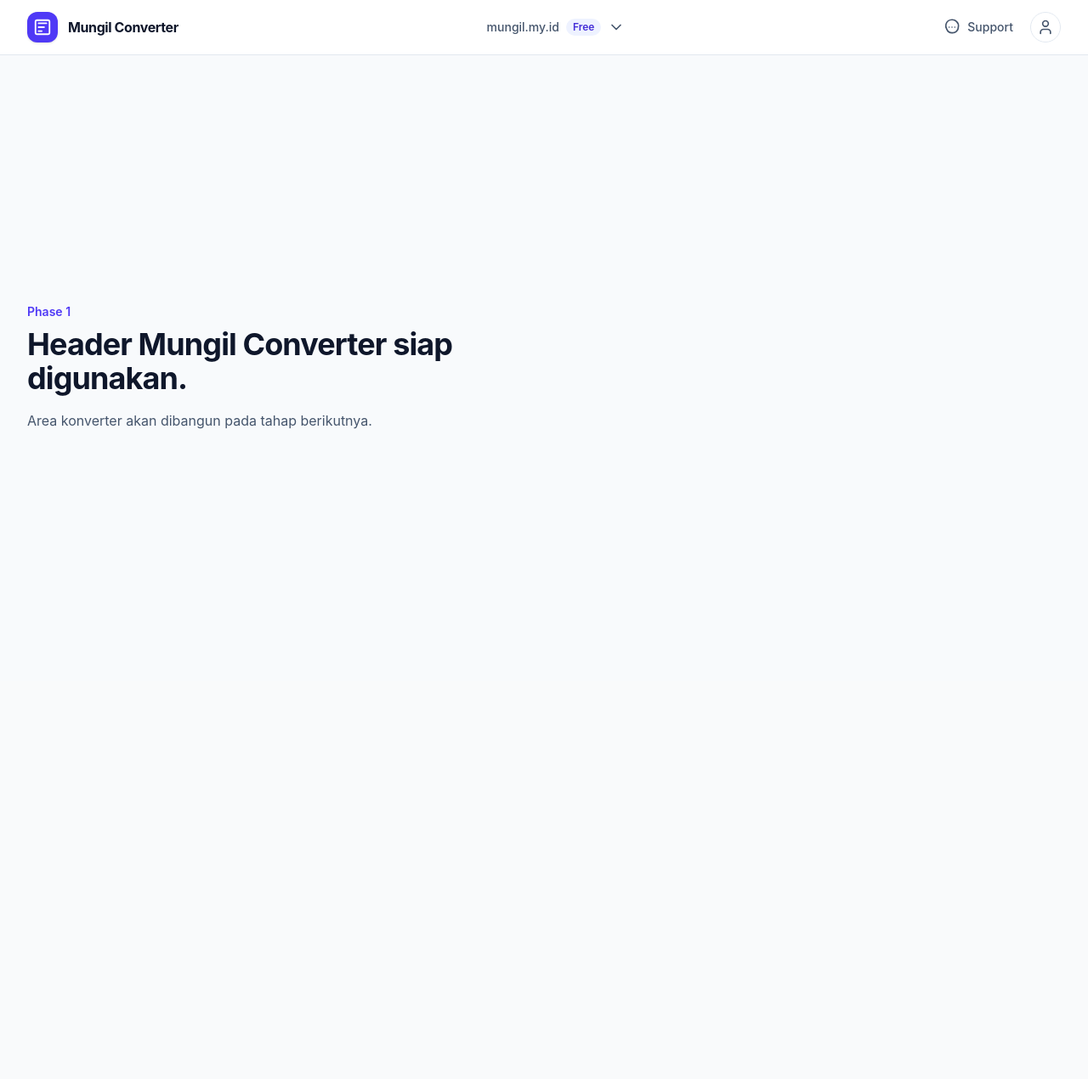
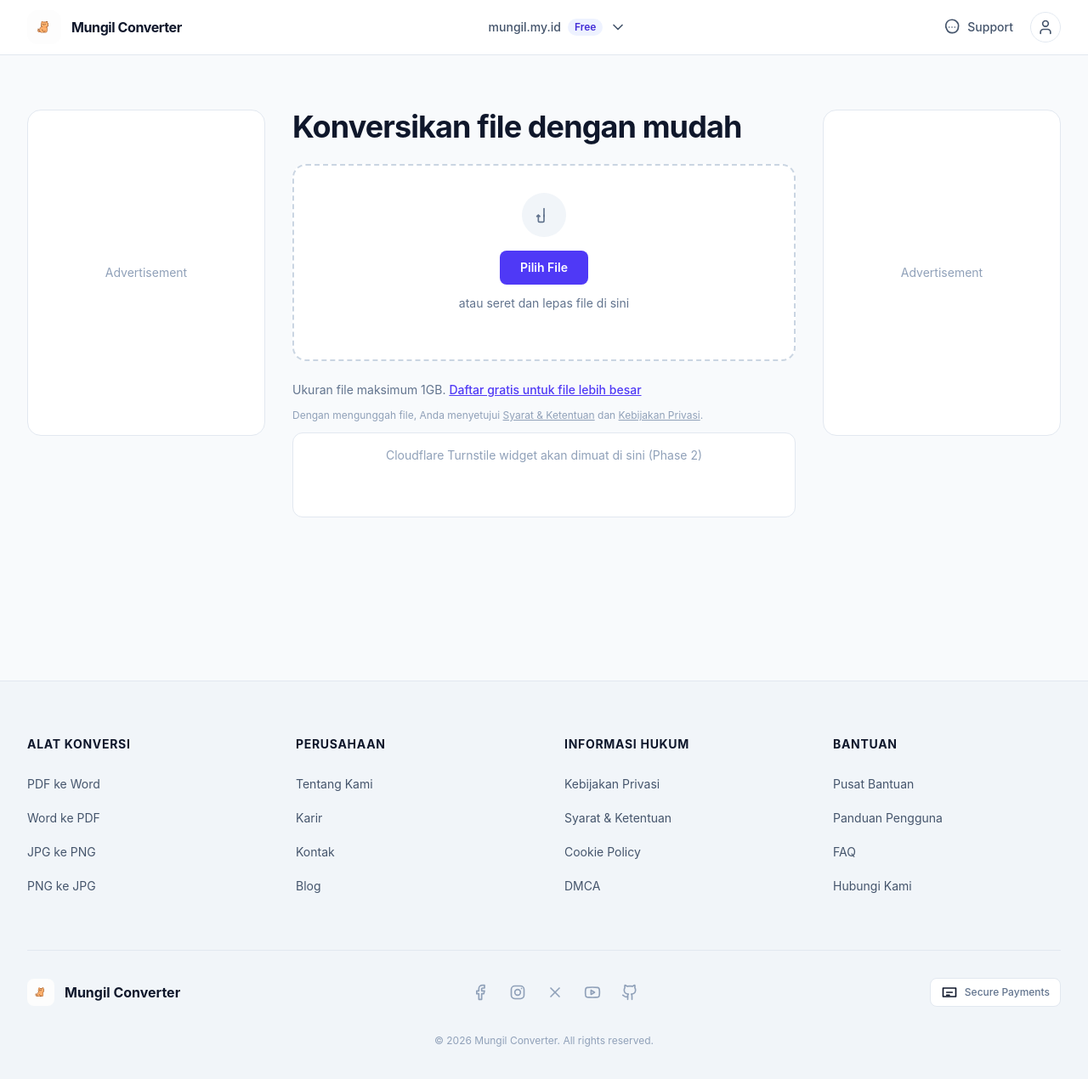
Before and after one commit to AMillionDriver/converter.mungil, a React (Vite) app in the folder APP/: page / in a window 1280 px wide. Shown: the top 1270 px of the page at 85% size. Before the commit the page ends 801 px from the top, so only its background shows below. Built offline with nearby package versions, Linux system fonts and the light colour scheme.

Commit message:
Phase 1: Membuat header, Footer, Main content serta layouting (Done/Completed)

```diff
--- a/APP/src/App.tsx
+++ b/APP/src/App.tsx
@@ -1,9 +1,30 @@
-import { useState } from 'react';
+import { useRef, useState, type DragEvent } from 'react';
 
-type IconName = 'chevronDown' | 'menu' | 'message' | 'user' | 'x';
+type IconName =
+  | 'chevronDown'
+  | 'creditCard'
+  | 'facebook'
+  | 'github'
+  | 'instagram'
+  | 'menu'
+  | 'message'
+  | 'upload'
+  | 'user'
+  | 'x'
+  | 'youtube';
 
 const iconPaths: Record<IconName, string[]> = {
   chevronDown: ['m6 9 6 6 6-6'],
+  creditCard: ['M21 6H3v12h18z', 'M8 12h8', 'M8 16h4'],
+  github: [
+    'M15 22v-4a4.8 4.8 0 0 0-1-3.5c3 0 6-2 6-5.5.08-1.25-.27-2.48-1-3.5.28-1.15.28-2.35 0-3.5 0 0-1 0-3 1.5-2.64-.5-5.36-.5-8 0C6 2 5 2 5 2c-.3 1.15-.3 2.35 0 3.5A5.4 5.4 0 0 0 4 9c0 3.5 3 5.5 6 5.5-.39.49-.68 1.05-.85 1.65-.17.6-.22 1.23-.15 1.85v4',
+    'M9 18c-4.51 2-5-2-7-2',
+  ],
+  instagram: [
+    'M16 3H8a5 5 0 0 0-5 5v8a5 5 0 0 0 5 5h8a5 5 0 0 0 5-5V8a5 5 0 0 0-5-5Z',
+    'M12 16a4 4 0 1 0 0-8 4 4 0 0 0 0 8Z',
+    'm17.5 6.51.01-.01',
+  ],
   menu: ['M4 6h16', 'M4 12h16', 'M4 18h16'],
   message: [
     'M21 11.5a8.38 8.38 0 0 1-9 8.5 8.5 8.5 0 0 1-7.5-5.5 8.38 8.38 0 0 1-1-6.5 8.5 8.5 0 0 1 8.5-6.5 8.38 8.38 0 0 1 6.5 2.5A8.5 8.5 0 0 1 21 11.5Z',
@@ -11,11 +32,22 @@ const iconPaths: Record<IconName, string[]> = {
     'M12 12h.01',
     'M16 12h.01',
   ],
+  upload: [
+    'M4 14v4m-2-4h4m-4 0l2-2 2 2m-2-2v8a2 2 0 0 0 2 2h4a2 2 0 0 0 2-2v-8',
+    'M12 3v11',
+  ],
   user: [
     'M19 21v-2a4 4 0 0 0-4-4H9a4 4 0 0 0-4 4v2',
     'M12 11a4 4 0 1 0 0-8 4 4 0 0 0 0 8z',
   ],
   x: ['M6 6l12 12', 'M18 6 6 18'],
+  youtube: [
+    'M21.6 7.2a2.8 2.8 0 0 0-2-2C17.9 4.8 12 4.8 12 4.8s-5.9 0-7.6.4a2.8 2.8 0 0 0-2 2A29 29 0 0 0 2 12a29 29 0 0 0 .4 4.8 2.8 2.8 0 0 0 2 2c1.7.4 7.6.4 7.6.4s5.9 0 7.6-.4a2.8 2.8 0 0 0 2-2A29 29 0 0 0 22 12a29 29 0 0 0-.4-4.8Z',
+    'm10 15 5-3-5-3z',
+  ],
+  facebook: [
+    'M18 2h-3a5 5 0 0 0-5 5v3H7v4h3v8h4v-8h3l1-4h-4V7a1 1 0 0 1 1-1h3z',
+  ],
 };
 
 interface IconProps {
@@ -45,6 +77,199 @@ function Icon({ name, title }: IconProps) {
   );
 }
 
+function Dropzone() {
+  const [isDragging, setIsDragging] = useState(false);
+  const fileInputRef = useRef<HTMLInputElement>(null);
+
+  const handleDragOver = (e: DragEvent<HTMLDivElement>) => {
+    e.preventDefault();
+    setIsDragging(true);
+  };
+
+  const handleDragLeave = (e: DragEvent<HTMLDivElement>) => {
+    e.preventDefault();
+    setIsDragging(false);
+  };
+
+  const handleDrop = (e: DragEvent<HTMLDivElement>) => {
+    e.preventDefault();
+    setIsDragging(false);
+    const files = e.dataTransfer.files;
+    console.log('Dropped files:', files);
+  };
+
+  return (
+    <div
+      onDragOver={handleDragOver}
+      onDragLeave={handleDragLeave}
+      onDrop={handleDrop}
+      className={`
+        group relative cursor-pointer rounded-2xl border-2 border-dashed p-8
+        transition-all duration-200 ease-in-out
+        ${
+          isDragging
+            ? 'border-indigo-600 bg-indigo-50 ring-4 ring-indigo-50'
+            : 'border-slate-300 bg-white hover:border-slate-400'
+        }
+      `}
+    >
+      <input
+        type="file"
+        ref={fileInputRef}
+        className="hidden"
+        onChange={(e) => console.log('Selected files:', e.target.files)}
+      />
+      <div className="flex flex-col items-center text-center">
+        <div
+          className={`
+          mb-4 rounded-full p-4 transition-colors duration-200
+          ${isDragging ? 'bg-indigo-100 text-indigo-600' : 'bg-slate-100 text-slate-500 group-hover:bg-slate-200'}
+        `}
+        >
+          <Icon name="upload" title="Upload file" />
+        </div>
+        <div className="mb-6">
+          <button
+            onClick={() => fileInputRef.current?.click()}
+            className="rounded-lg bg-indigo-600 px-6 py-2.5 text-sm font-semibold text-white transition-all duration-200 hover:bg-indigo-700 hover:shadow-md active:scale-95"
+          >
+            Pilih File
+          </button>
+          <p className="mt-3 text-sm text-slate-500">
+            atau seret dan lepas file di sini
+          </p>
+        </div>
+      </div>
+    </div>
+  );
+}
+
+function Footer() {
+  const footerLinks = {
+    'Alat Konversi': [
+      { name: 'PDF ke Word', href: '#pdf-to-word' },
+      { name: 'Word ke PDF', href: '#word-to-pdf' },
+      { name: 'JPG ke PNG', href: '#jpg-to-png' },
+      { name: 'PNG ke JPG', href: '#png-to-jpg' },
+    ],
+    Perusahaan: [
+      { name: 'Tentang Kami', href: '#about' },
+      { name: 'Karir', href: '#careers' },
+      { name: 'Kontak', href: '#contact' },
+      { name: 'Blog', href: '#blog' },
+    ],
+    'Informasi Hukum': [
+      { name: 'Kebijakan Privasi', href: '#privacy' },
+      { name: 'Syarat & Ketentuan', href: '#tos' },
+      { name: 'Cookie Policy', href: '#cookies' },
+      { name: 'DMCA', href: '#dmca' },
+    ],
+    Bantuan: [
+      { name: 'Pusat Bantuan', href: '#help' },
+      { name: 'Panduan Pengguna', href: '#guide' },
+      { name: 'FAQ', href: '#faq' },
+      { name: 'Hubungi Kami', href: '#contact' },
+    ],
+  };
+
+  return (
+    <footer className="bg-slate-100 border-t border-slate-200">
+      <div className="mx-auto max-w-7xl px-4 py-16 sm:px-6 lg:px-8">
+        <div className="grid gap-12 md:grid-cols-2 lg:grid-cols-4">
+          {Object.entries(footerLinks).map(([category, links]) => (
+            <div key={category}>
+              <h3 className="text-sm font-bold uppercase tracking-wider text-slate-900 mb-6">
+                {category}
+              </h3>
+              <ul className="space-y-4">
+                {links.map((link) => (
+                  <li key={link.name}>
+                    <a
+                      href={link.href}
+                      className="text-sm text-slate-600 transition hover:text-indigo-600"
+                    >
+                      {link.name}
+                    </a>
+                  </li>
+                ))}
+              </ul>
+            </div>
+          ))}
+        </div>
+
+        <div className="mt-16 border-t border-slate-200 pt-8">
+          <div className="flex flex-col items-center justify-between gap-8 md:flex-row">
+            <div className="flex items-center gap-3">
+              <img
+                alt="Mungil Converter Logo"
+                className="size-8 rounded-lg object-cover"
+                src="/asset/icon_mungil.svg"
+              />
+              <span className="text-base font-bold text-slate-900">
+                Mungil Converter
+              </span>
+            </div>
+
+            <div className="flex flex-wrap justify-center gap-6">
+              <a
+                aria-label="Facebook"
+                className="text-slate-400 transition hover:text-indigo-600"
+                href="#facebook"
+              >
+                <Icon name="facebook" />
+              </a>
+              <a
+                aria-label="Instagram"
+                className="text-slate-400 transition hover:text-indigo-600"
+                href="#instagram"
+              >
+                <Icon name="instagram" />
+              </a>
+              <a
+                aria-label="Twitter"
+                className="text-slate-400 transition hover:text-indigo-600"
+                href="#twitter"
+              >
+                <Icon name="x" />
+              </a>
+              <a
+                aria-label="YouTube"
+                className="text-slate-400 transition hover:text-indigo-600"
+                href="#youtube"
+              >
+                <Icon name="youtube" />
+              </a>
+              <a
+                aria-label="GitHub"
+                className="text-slate-400 transition hover:text-indigo-600"
+                href="#github"
+              >
+                <Icon name="github" />
+              </a>
+            </div>
+
+            <div className="flex items-center gap-4">
+              <div className="flex items-center gap-2 rounded-lg border border-slate-200 bg-white px-3 py-1.5">
+                <Icon name="creditCard" />
+                <span className="text-xs font-medium text-slate-500">
+                  Secure Payments
+                </span>
+              </div>
+            </div>
+          </div>
+        </div>
+
+        <div className="mt-8 text-center">
+          <p className="text-xs text-slate-400">
+            &copy; {new Date().getFullYear()} Mungil Converter. All rights
+            reserved.
+          </p>
+        </div>
+      </div>
+    </footer>
+  );
+}
+
 function App() {
   const [isMobileMenuOpen, setIsMobileMenuOpen] = useState(false);
 
@@ -65,23 +290,11 @@ function App() {
               className="flex shrink-0 items-center gap-3"
               href="#beranda"
             >
-              <span className="grid size-9 place-items-center rounded-xl bg-indigo-600 shadow-sm">
-                <svg
-                  aria-hidden="true"
-                  fill="none"
-                  height="22"
-                  stroke="white"
-                  strokeWidth="2"
-                  viewBox="0 0 24 24"
-                  width="22"
-                >
-                  <path d="M7 7h10M7 12h7M7 17h4" strokeLinecap="round" />
-                  <path
-                    d="M5 3h14a2 2 0 0 1 2 2v14a2 2 0 0 1-2 2H5a2 2 0 0 1-2-2V5a2 2 0 0 1 2-2Z"
-                    strokeLinejoin="round"
+              <img
+                alt=""
+                className="size-10 rounded-xl object-cover"
+                src="/asset/icon_mungil.svg"
               />
-                </svg>
-              </span>
               <span className="text-base font-bold tracking-tight text-slate-900">
                 Mungil Converter
               </span>
@@ -166,22 +379,88 @@ function App() {
       </header>
 
       <main
-        className="mx-auto flex min-h-[calc(100vh-4rem)] max-w-7xl items-center px-4 py-16 sm:px-6 lg:px-8"
+        className="mx-auto flex min-h-[calc(100vh-4rem)] max-w-7xl px-4 py-16 sm:px-6 lg:px-8"
         id="beranda"
       >
-        <section aria-labelledby="header-preview-title" className="max-w-xl">
-          <p className="text-sm font-semibold text-indigo-600">Phase 1</p>
+        <div className="w-full">
+          {/* Grid 3 kolom desktop, 1 kolom mobile */}
+          <div className="grid gap-8 lg:grid-cols-[280px_1fr_280px]">
+            {/* Kolom Kiri - Ad Banner */}
+            <aside
+              aria-label="Iklan kiri"
+              className="hidden lg:block w-full max-w-[280px] self-start"
+            >
+              <div className="h-96 rounded-2xl border border-slate-200 bg-white flex items-center justify-center">
+                <span className="text-sm text-slate-400">Advertisement</span>
+              </div>
+            </aside>
+
+            {/* Kolom Tengah - Core Tool */}
+            <section
+              aria-labelledby="tool-title"
+              className="w-full lg:max-w-3xl"
+            >
               <h1
-            className="mt-2 text-3xl font-bold tracking-tight text-slate-900 sm:text-4xl"
-            id="header-preview-title"
+                className="mb-6 text-3xl font-bold tracking-tight text-slate-900 sm:text-4xl"
+                id="tool-title"
               >
-            Header Mungil Converter siap digunakan.
+                Konversikan file dengan mudah
               </h1>
-          <p className="mt-4 text-base leading-7 text-slate-600">
-            Area konverter akan dibangun pada tahap berikutnya.
+
+              {/* Dropzone */}
+              <div className="relative" id="converter-dropzone">
+                <Dropzone />
+              </div>
+
+              {/* Support text + Turnstile */}
+              <div className="mt-6 space-y-3">
+                <p className="text-sm text-slate-500">
+                  Ukuran file maksimum 1GB.{' '}
+                  <a
+                    className="font-medium text-indigo-600 hover:text-indigo-700 underline"
+                    href="#registrasi"
+                  >
+                    Daftar gratis untuk file lebih besar
+                  </a>
                 </p>
+                <p className="text-xs text-slate-400">
+                  Dengan mengunggah file, Anda menyetujui{' '}
+                  <a className="underline hover:text-slate-500" href="#tos">
+                    Syarat & Ketentuan
+                  </a>{' '}
+                  dan{' '}
+                  <a className="underline hover:text-slate-500" href="#privacy">
+                    Kebijakan Privasi
+                  </a>
+                  .
+                </p>
+                {/* Cloudflare Turnstile placeholder */}
+                <div
+                  aria-hidden="true"
+                  className="rounded-xl border border-slate-200 bg-white p-4 min-h-[100px]"
+                  id="turnstile-placeholder"
+                >
+                  <p className="text-center text-sm text-slate-400">
+                    Cloudflare Turnstile widget akan dimuat di sini (Phase 2)
+                  </p>
+                </div>
+              </div>
             </section>
+
+            {/* Kolom Kanan - Ad Banner */}
+            <aside
+              aria-label="Iklan kanan"
+              className="hidden lg:block w-full max-w-[280px] self-start"
+            >
+              <div className="h-96 rounded-2xl border border-slate-200 bg-white flex items-center justify-center">
+                <span className="text-sm text-slate-400">Advertisement</span>
+              </div>
+            </aside>
+          </div>
+        </div>
       </main>
+
+      <Footer />
     </div>
   );
 }
```
Also changed, not shown: 2 other files (tests, documents, lock files or other folders). Lines whose indentation alone changed are shown as unchanged.
